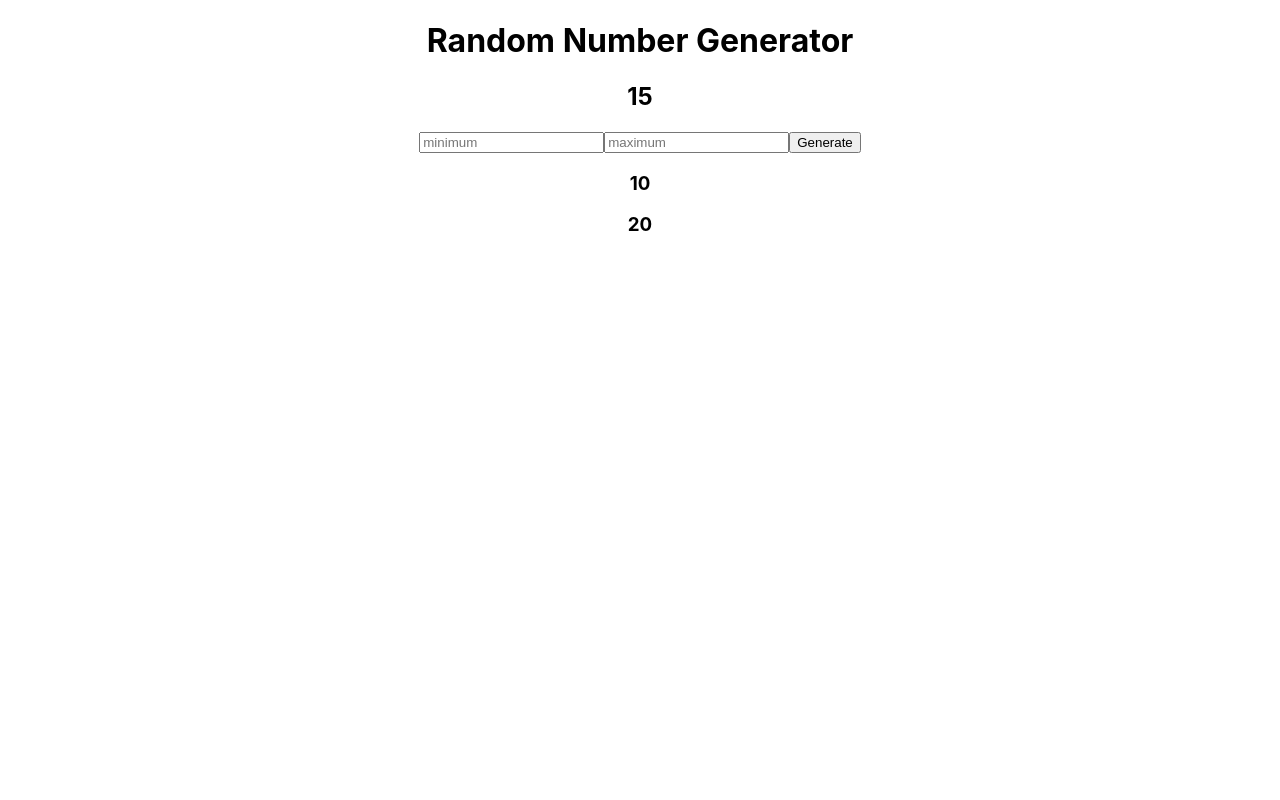
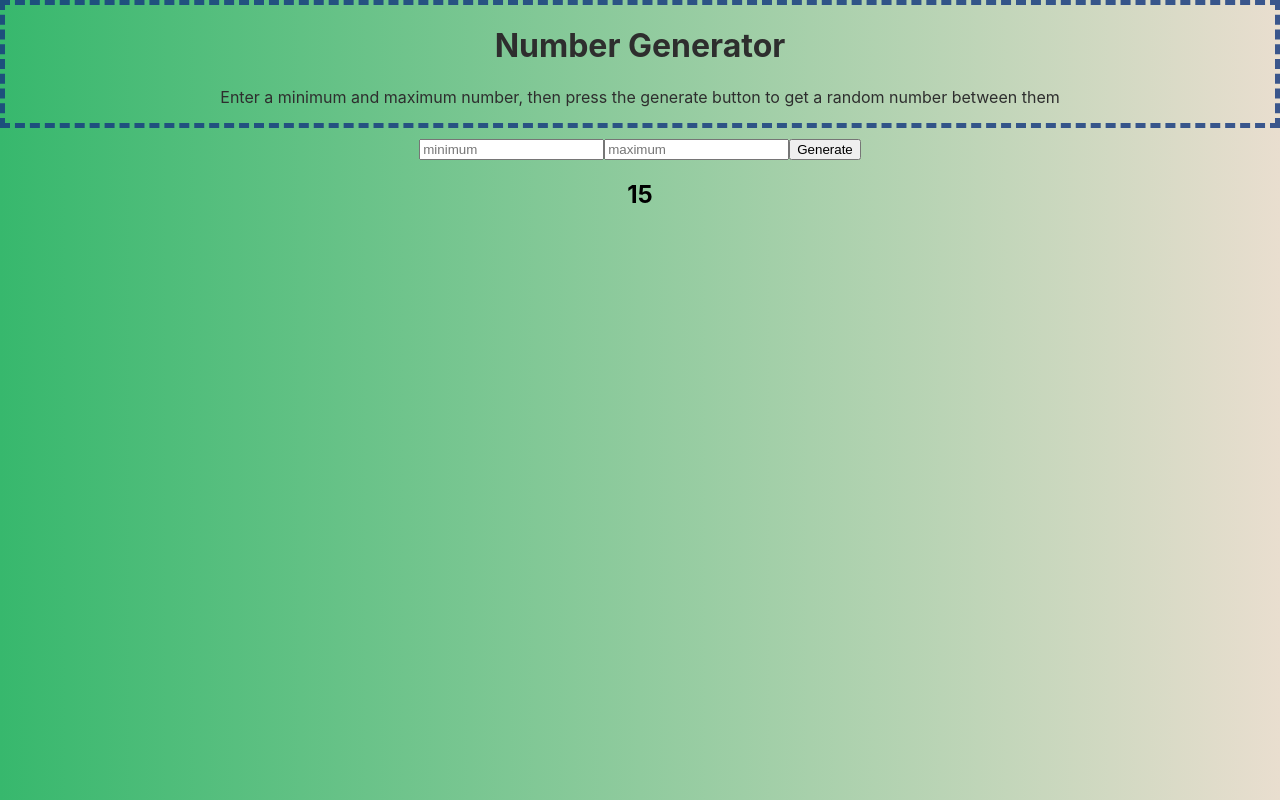
Before and after one commit to andrew-adomaitis/random-number-gen, a React (Create React App) app: page / in a window 1280 px wide. Shown: the top 800 px of the page. Built offline with nearby package versions, Linux system fonts and the light colour scheme.

Commit message:
minor css changes

```diff
--- a/src/App.css
+++ b/src/App.css
@@ -1,5 +1,15 @@
 .App {
   text-align: center;
+  background: linear-gradient(90deg, rgb(55, 184, 109) 0%, rgba(233,222,207,1) 100%);
+  padding-bottom: 80%;
+}
+
+.top {
+  margin-bottom: 10px;
+  border-width: 5px;
+  border-color: rgba(24, 60, 128, 0.836);
+  border-style:dashed;
+  color:rgb(46, 46, 46);
 }
 
 .App-logo {
--- a/src/App.js
+++ b/src/App.js
@@ -4,7 +4,13 @@ import Generator from './generator/generator';
 function App() {
   return (
     <div className="App">
-      <h1>Random Number Generator</h1>
+      <div className='top'>
+        <h1>Number Generator</h1>
+        <p>
+          Enter a minimum and maximum number, then press the
+          generate button to get a random number between them
+        </p>
+      </div>
       <Generator />
     </div>
   );
--- a/src/generator/generator.jsx
+++ b/src/generator/generator.jsx
@@ -1,4 +1,5 @@
 import React, { Component } from 'react';
+import "./generator.css";
 
 function randomIntFromInterval(min, max) {
     let x = (Math.floor(Math.random() * (max - min +1)) + min);
@@ -32,7 +33,6 @@ class Generator extends Component {
     render() {
         return (
             <React.Fragment>
-                <h2>{this.state.randomNumber}</h2>
                 <input
                     type='number'
                     placeholder='minimum'
@@ -46,8 +46,7 @@ class Generator extends Component {
                 <button onClick={this.handleGenerate}>
                     Generate
                 </button>
-                <h3>{this.state.minimumNumber}</h3>
-                <h3>{this.state.maximumNumber}</h3>
+                <h2>{this.state.randomNumber}</h2>
             </React.Fragment>
         );
     }
```
Also changed, not shown: src/generator/generator.css (added).
